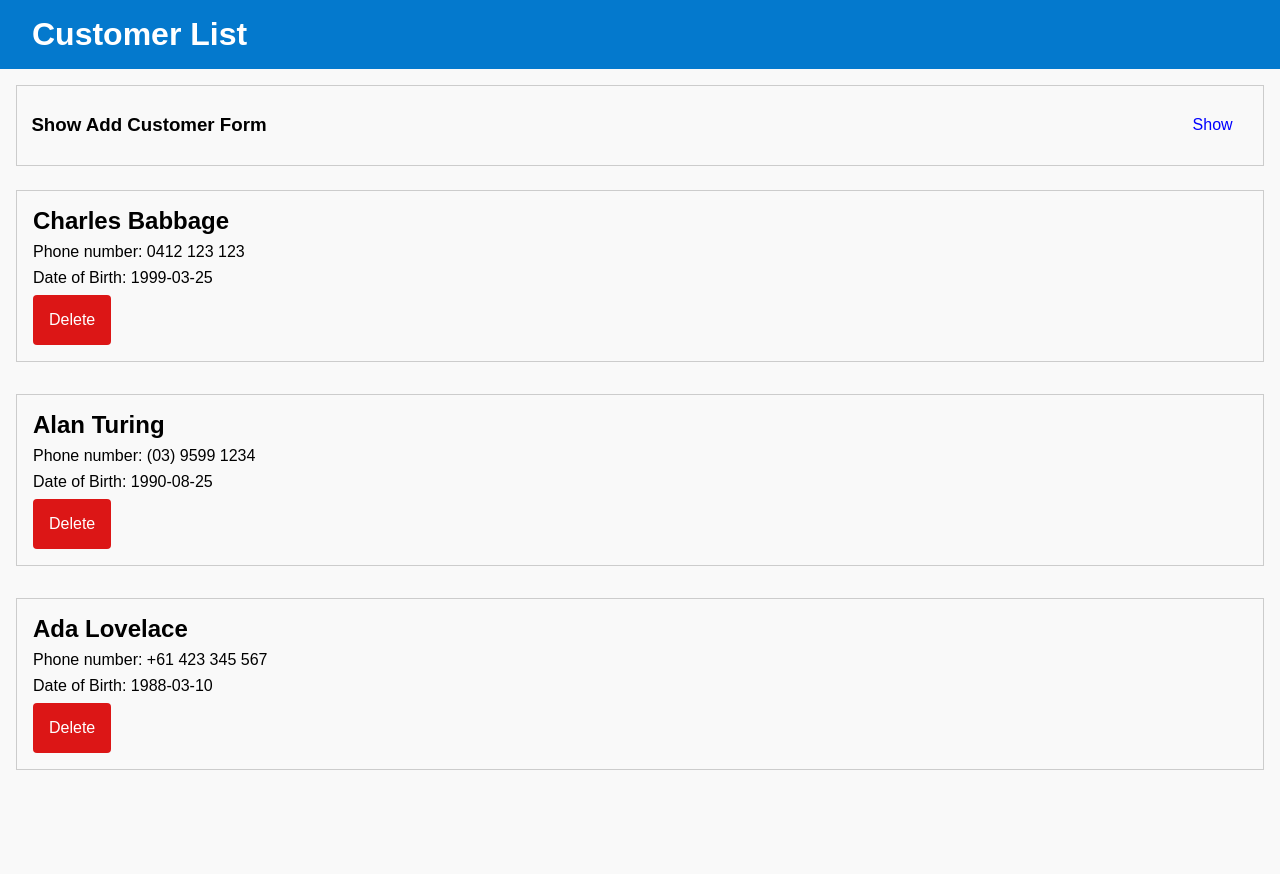
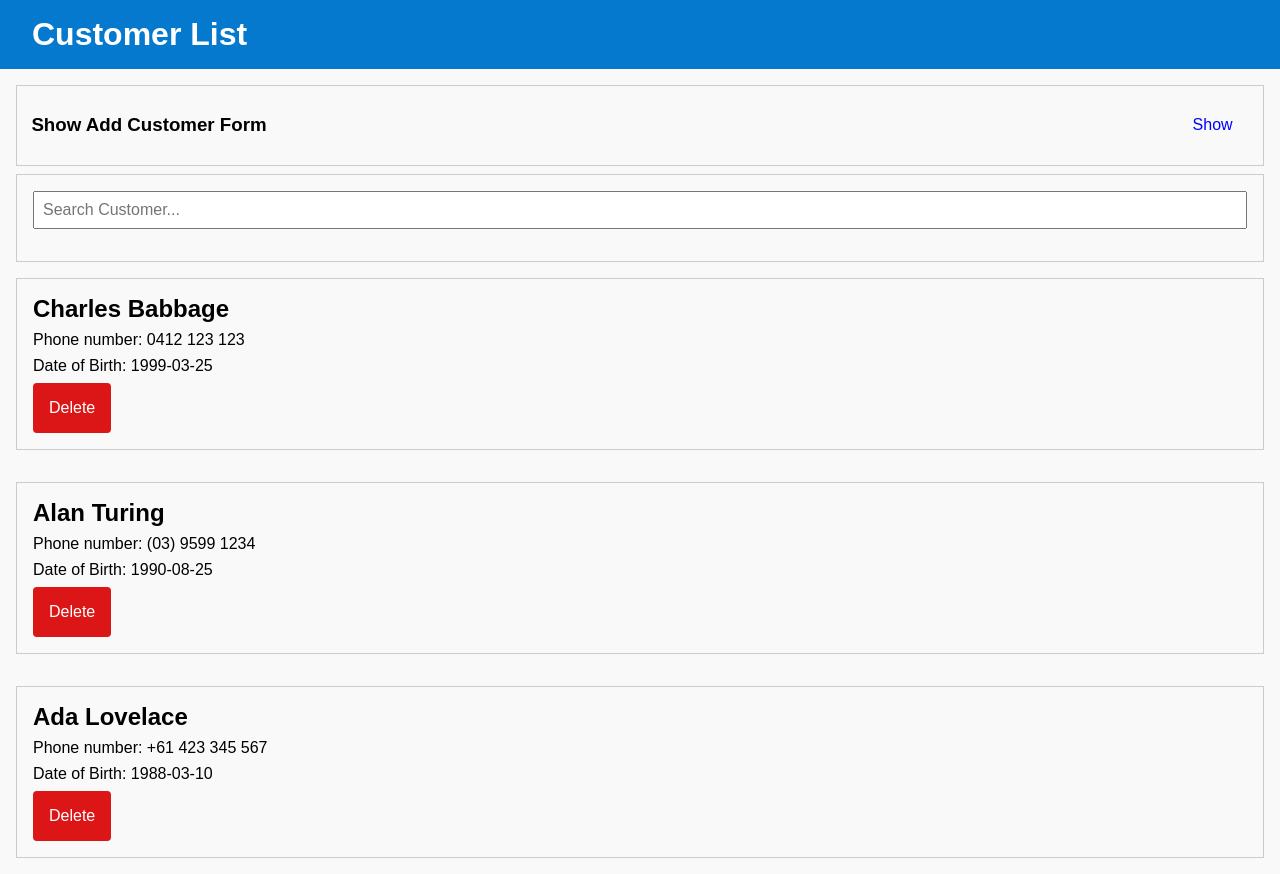
Before and after one commit to dixon1989/alinta-coding-challenge, a React (Create React App) app: page / in a window 1280 px wide. Before the commit the page ends 800 px from the top, so only its background shows below. Built offline with nearby package versions, Linux system fonts and the light colour scheme.

Commit message:
finish search filter

```diff
--- /dev/null
+++ b/src/components/SearchCustomer/SearchCustomer.tsx
@@ -0,0 +1,18 @@
+import { StyledInput, StyledSearchContainter } from "./StyledSearchCustomer";
+
+type Props = {
+  value: string;
+  update: (searchValue: React.ChangeEvent<HTMLInputElement>) => void;
+};
+
+export const SearchCustomer: React.FC<Props> = ({ update, value }) => {
+  return (
+    <StyledSearchContainter>
+      <StyledInput
+        placeholder="Search Customer..."
+        onChange={(e) => update(e)}
+        value={value}
+      />
+    </StyledSearchContainter>
+  );
+};
--- /dev/null
+++ b/src/components/SearchCustomer/StyledSearchCustomer.ts
@@ -0,0 +1,16 @@
+import styled from "styled-components";
+
+export const StyledSearchContainter = styled.div`
+  box-sizing: border-box;
+  min-width: 100%;
+  border: 1px solid #ccc;
+  margin: 0 1rem;
+  padding: 1rem;
+`;
+
+export const StyledInput = styled.input`
+  min-width: 100%;
+  margin: 0 0 1rem;
+  padding: 0.5rem;
+  font-size: 16px;
+`;
--- a/src/redux/actions/customerTypes.ts
+++ b/src/redux/actions/customerTypes.ts
@@ -1,2 +1,3 @@
 export const ADD_CUSTOMER = "ADD_CUSTOMER";
+export const UPDATE_CUSTOMER = "UPDATE_CUSTOMER";
 export const REMOVE_CUSTOMER = "REMOVE_CUSTOMER";
--- /dev/null
+++ b/src/validation/SearchCustomer.ts
@@ -0,0 +1,20 @@
+import { ICustomer } from "../types/types";
+
+export const filteredLaunches = function (
+  customer: ICustomer[],
+  search: string,
+  keys: [string, string, string]
+): ICustomer[] {
+  var lowSearch = search.toLowerCase();
+  return customer.filter(function (element: ICustomer) {
+    return keys.some((key) => {
+      if (key === "firstName")
+        return String(element[key]).toLowerCase().includes(lowSearch);
+      if (key === "lastName")
+        return String(element[key]).toLowerCase().includes(lowSearch);
+      if (key === "phoneNumber")
+        return String(element[key]).toLowerCase().includes(lowSearch);
+      return element;
+    });
+  });
+};
--- a/src/views/Home.tsx
+++ b/src/views/Home.tsx
@@ -2,9 +2,11 @@ import * as React from "react";
 import { useSelector, shallowEqual, useDispatch } from "react-redux";
 import { Customer } from "../components/Customer/Customer";
 import { AddCustomerForm } from "../components/AddCustomer/AddCustomerForm";
+import { SearchCustomer } from "../components/SearchCustomer/SearchCustomer";
 import { Dispatch } from "redux";
 import { CustomerState, ICustomer } from "../types/types";
 import { addCustomer, removeCustomer } from "../redux/actions/customerActions";
+import { filteredLaunches } from "../validation/SearchCustomer";
 
 const Home: React.FC = () => {
   const customers: ICustomer[] = useSelector(
@@ -19,10 +21,35 @@ const Home: React.FC = () => {
     [dispatch]
   );
 
+  const [searchValue, setSearchValue] = React.useState<string>("");
+  const [newCustomer, setNewCustomer] = React.useState<ICustomer[]>(customers);
+
+  React.useEffect(() => {
+    setNewCustomer(customers);
+  }, [customers]);
+
+  const handleChange = (event: React.ChangeEvent<HTMLInputElement>) => {
+    // Get event value
+    let searchValue = event.target.value;
+    // Set the state to trigger a re-rendering
+    setSearchValue(searchValue);
+    let searchFilter = filteredLaunches(customers, searchValue, [
+      "firstName",
+      "lastName",
+      "phoneNumber",
+    ]);
+
+    setNewCustomer(searchFilter);
+  };
+
   return (
     <>
-      <AddCustomerForm customers={customers} saveCustomer={saveCustomer} />
-      {customers.map((customer: ICustomer) => (
+      <AddCustomerForm customers={newCustomer} saveCustomer={saveCustomer} />
+      <SearchCustomer
+        update={(e: React.ChangeEvent<HTMLInputElement>) => handleChange(e)}
+        value={searchValue}
+      />
+      {newCustomer.map((customer: ICustomer) => (
         <Customer
           key={customer.id}
           customer={customer}
```
Also changed, not shown: src/redux/reducers/customerReducers.tsx (+4 -4 lines), 2 other files (tests, documents, lock files or other folders).
